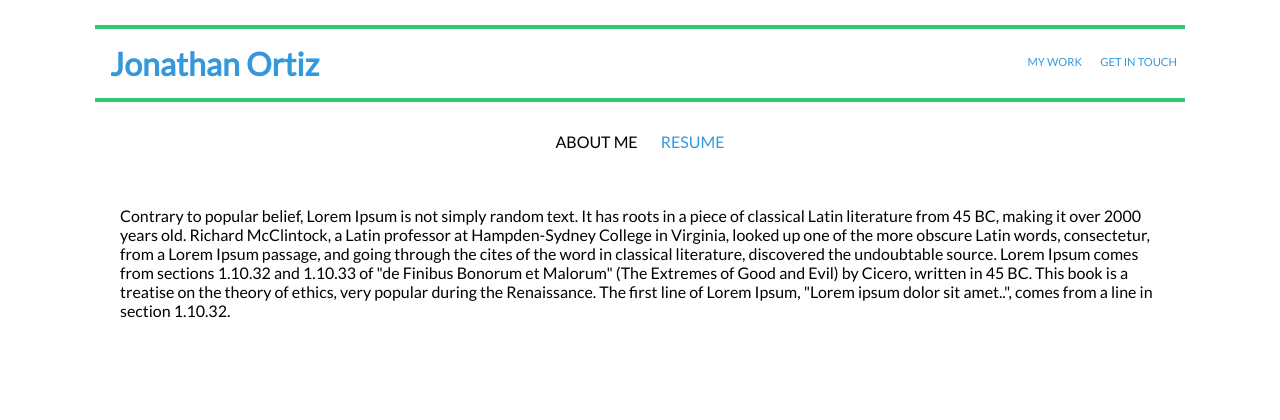
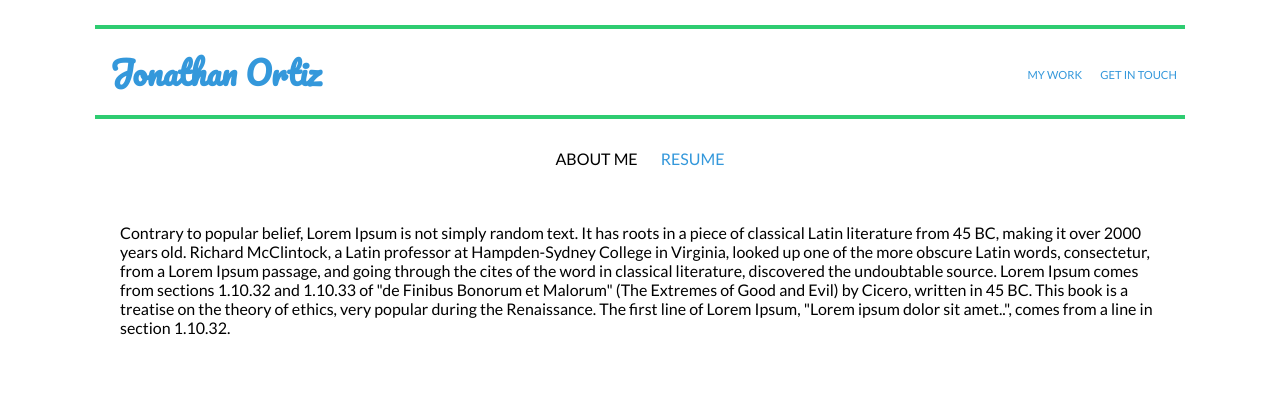
Before and after one commit to J0natr0n/j0natr0n.github.io, a PHP site: page /my-resume/index.html in a window 1280 px wide. Shown: the top 420 px of the page. Run offline with PHP 8.4, Linux system fonts and the light colour scheme.

Commit message:
social fix

```diff
--- a/my-resume/css/style.css
+++ b/my-resume/css/style.css
@@ -18,7 +18,7 @@ header a {
 }
 .main-nav {
     float: right;
-    margin-top: 30px;
+    margin-top: 43px;
     font-size: 70%;
 }
 
@@ -53,6 +53,7 @@ header a {
 }
 
 h1 {
+    font-family: pacifico;
     border-top: 4px solid #2ecc71;
     border-bottom: 4px solid #2ecc71;
     padding: 15px;
--- a/my-resume/index.html
+++ b/my-resume/index.html
@@ -11,6 +11,7 @@
         <link rel="stylesheet" href="#">
         <link rel="stylesheet" type="text/css" href="http://code.ionicframework.com/ionicons/2.0.1/css/ionicons.min.css">
         <link href='http://fonts.googleapis.com/css?family=Lato:100,300,400,300italic' rel='stylesheet' type='text/css'>
+        <link href='https://fonts.googleapis.com/css?family=Pacifico' rel='stylesheet' type='text/css'>
 
     </head>
 
--- a/portfolio/index.html
+++ b/portfolio/index.html
@@ -28,7 +28,7 @@
 
     <div class="row">
         <div class="box">
-            <i class="ion-edit icon-big"></i>
+            <i class="ion-android-create icon-big"></i>
             <h2>Homework Assignments</h2>
         </div>
 
@@ -38,11 +38,11 @@
             </div>
 
         <div class="box">
-                <i class="ion-ios-paper-outline icon-big"></i><a class="btn btn-full" a href="http://j0natr0n.github.io/portfolio/wendy-bite">Wendy Bite's Resume</a>
+                <i class="ion-ios-compose-outline icon-big"></i><a class="btn btn-full" a href="http://j0natr0n.github.io/portfolio/wendy-bite">Wendy Bite's Resume</a>
             </div>
 
         <div class="box">
-                <i class="ion-ios-paper-outline icon-big"></i><a class="btn btn-full" a href="http://j0natr0n.github.io/my-resume">My Resume</a>
+                <i class="ion-ios-briefcase-outline icon-big"></i><a class="btn btn-full" a href="http://j0natr0n.github.io/my-resume">My Resume</a>
             </div>
 
     </div>
```
